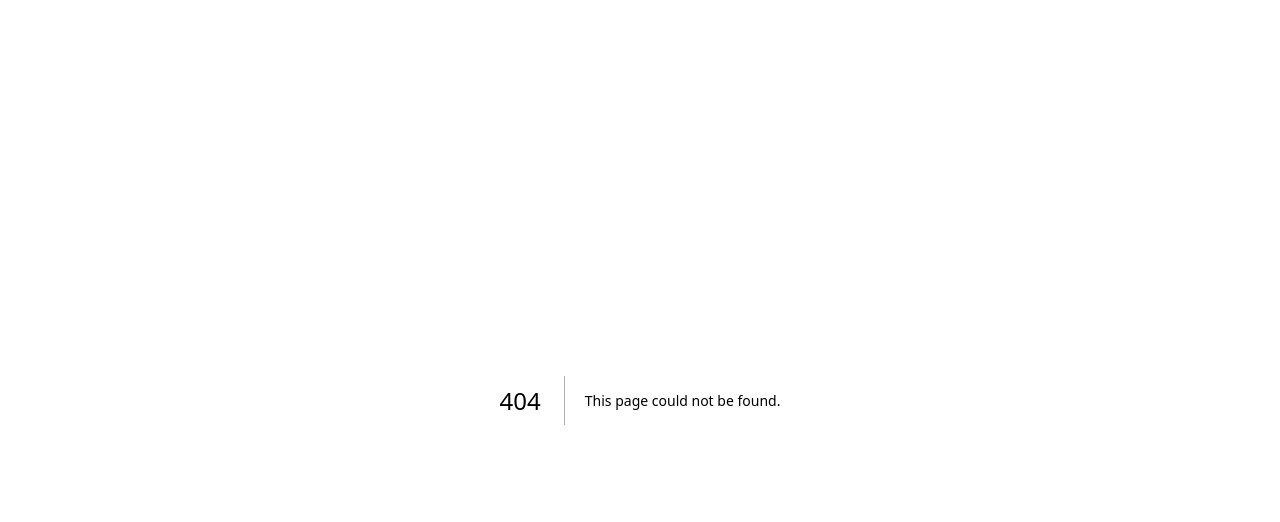
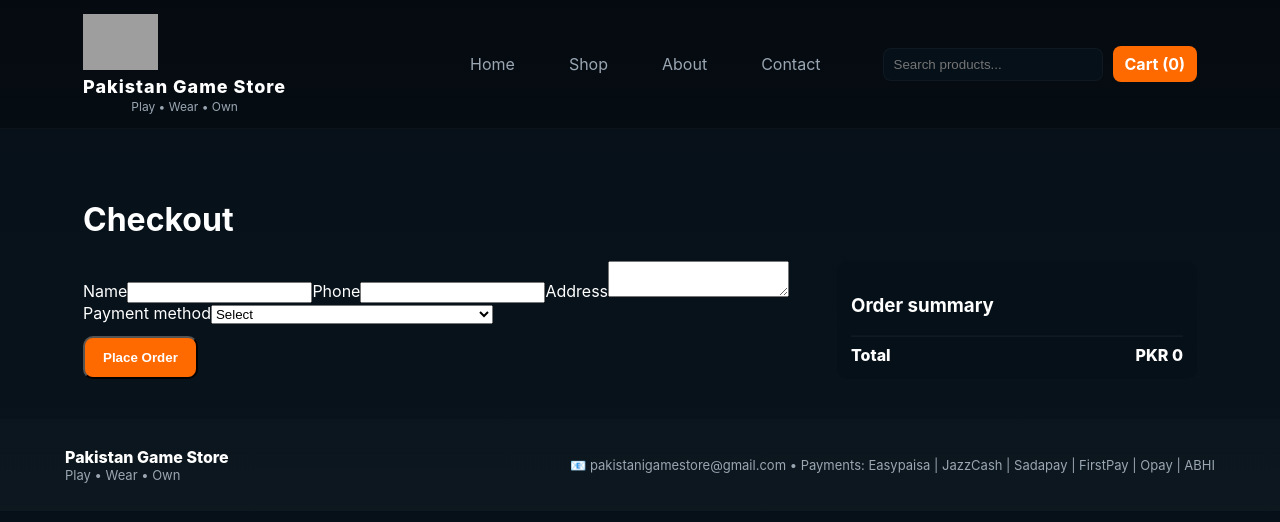
Before and after one commit to Pakistani-Game-Store/pgs-store-upgrad, a Next.js app: page /checkout in a window 1280 px wide. Before the commit this address had no page. Shown: the top 522 px of the page. Built offline with nearby package versions, Linux system fonts and the light colour scheme; grey boxes are pictures that could not be loaded.

Commit message:
Create checkout.js

```diff
--- /dev/null
+++ b/pages/checkout.js
@@ -0,0 +1,60 @@
+import Header from "../components/Header";
+import Footer from "../components/Footer";
+import { useCart } from "../contexts/CartContext";
+import { useState } from "react";
+
+export default function Checkout() {
+  const { cart, subtotal, clearCart } = useCart();
+  const [name,setName] = useState('');
+  const [phone,setPhone] = useState('');
+  const [address,setAddress] = useState('');
+  const [payment,setPayment] = useState('');
+
+  async function placeOrder() {
+    if (!name || !phone || !payment) return alert("Fill name, phone and select payment method.");
+    // For now we just show success and clear cart — later we can wire API/email/db
+    alert("Order placed! We'll contact you to confirm payment. (Demo)");
+    clearCart();
+  }
+
+  return (
+    <>
+      <Header />
+      <main className="container" style={{paddingTop:20}}>
+        <h1>Checkout</h1>
+        <div style={{display:'grid',gridTemplateColumns:'1fr 360px',gap:16}}>
+          <div>
+            <label>Name</label>
+            <input value={name} onChange={(e)=>setName(e.target.value)} />
+            <label>Phone</label>
+            <input value={phone} onChange={(e)=>setPhone(e.target.value)} />
+            <label>Address</label>
+            <textarea value={address} onChange={(e)=>setAddress(e.target.value)} />
+            <label>Payment method</label>
+            <select value={payment} onChange={(e)=>setPayment(e.target.value)}>
+              <option value="">Select</option>
+              <option value="Easypaisa">Easypaisa - 03147069848 (Gulam Hasnain)</option>
+              <option value="JazzCash">JazzCash - 03147069848 (Gulam Hasnain)</option>
+              <option value="Sadapay">Sadapay - 03147069848</option>
+              <option value="FirstPay">FirstPay - 03127748268 (Muhammad Ibrar)</option>
+              <option value="Opay">Opay - 03127746268 (Muhammad Ibrar)</option>
+              <option value="ABHI">ABHI - 03127748268 (Muhammad Ibrar)</option>
+              <option value="COD">Cash on Delivery</option>
+            </select>
+            <div style={{marginTop:12}}>
+              <button onClick={placeOrder} className="btn-primary">Place Order</button>
+            </div>
+          </div>
+
+          <aside style={{background:'#061018',padding:14,borderRadius:10}}>
+            <h3>Order summary</h3>
+            {cart.map(it => <div key={it.id} style={{display:'flex',justifyContent:'space-between',padding:'8px 0'}}>{it.name}<span>PKR {it.price * it.qty}</span></div>)}
+            <hr style={{borderColor:'rgba(255,255,255,0.04)'}}/>
+            <div style={{display:'flex',justifyContent:'space-between',fontWeight:800}}>Total <span>PKR {subtotal}</span></div>
+          </aside>
+        </div>
+      </main>
+      <Footer />
+    </>
+  );
+}
```
